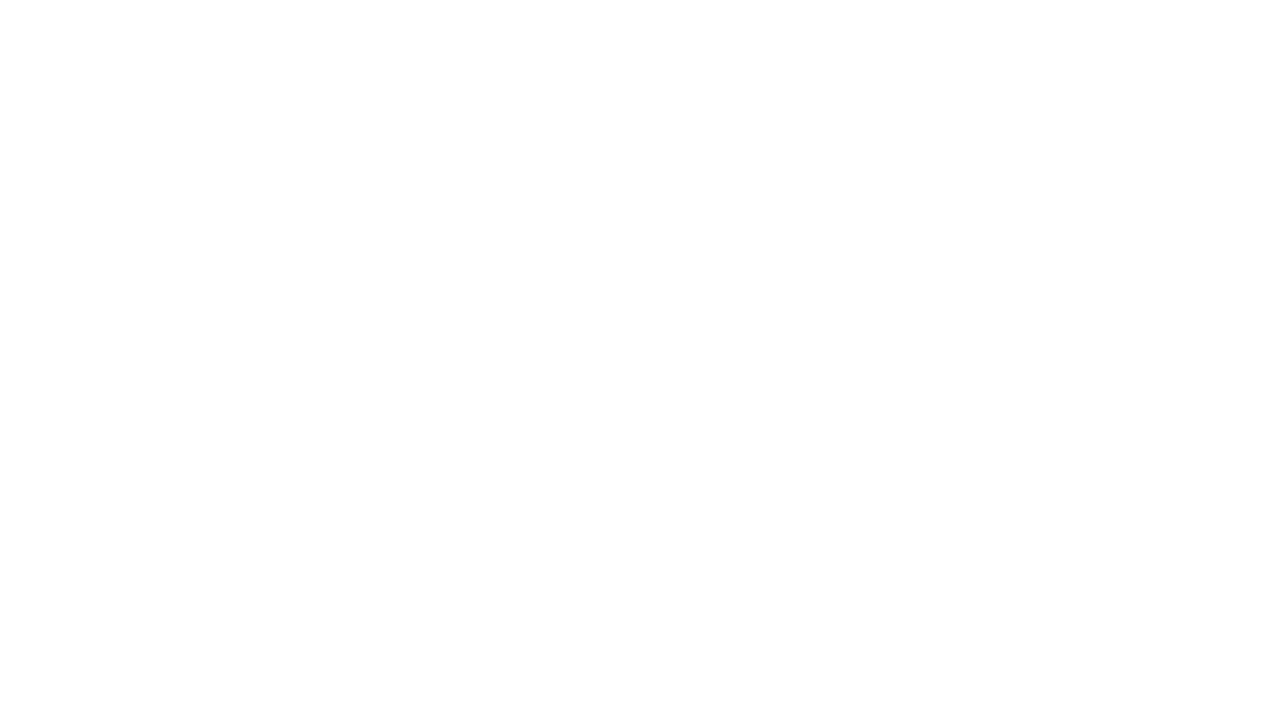
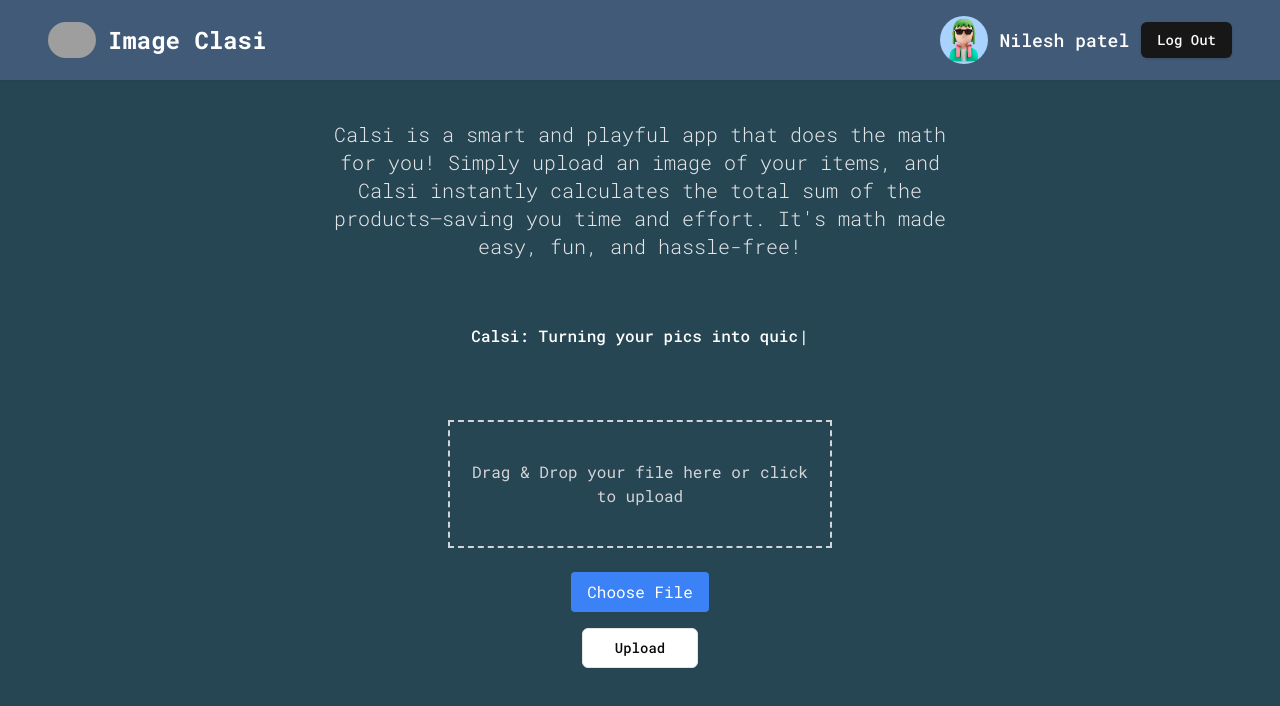
Before and after one commit to Nilesh1901/Image-Calsi, a React (Vite) app in the folder client/: page / in a window 1280 px wide. Before the commit this address had no page. Shown: the top 706 px of the page. Built offline with nearby package versions, Linux system fonts and the light colour scheme; grey boxes are pictures that could not be loaded.

Commit message:
completed home page ui

```diff
--- a/client/package.json
+++ b/client/package.json
@@ -20,7 +20,8 @@
     "react-redux": "^9.2.0",
     "react-router": "^7.1.1",
     "tailwind-merge": "^2.6.0",
-    "tailwindcss-animate": "^1.0.7"
+    "tailwindcss-animate": "^1.0.7",
+    "typewriter-effect": "^2.21.0"
   },
   "devDependencies": {
     "@eslint/js": "^9.17.0",
--- a/client/src/App.tsx
+++ b/client/src/App.tsx
@@ -1,10 +1,12 @@
 import { Route, Routes } from "react-router";
 import SignUp from "./pages/SignUp";
 import Login from "./pages/Login";
+import Home from "./pages/Home";
 
 function App() {
   return (
     <Routes>
+      <Route element={<Home />} path="/" />
       <Route element={<Login />} path="/login" />
       <Route element={<SignUp />} path="/signup" />
     </Routes>
--- /dev/null
+++ b/client/src/components/ui/BrandDiscription.tsx
@@ -0,0 +1,33 @@
+import Typewriter from "typewriter-effect";
+
+function BrandDiscription() {
+  return (
+    <div className=" w-full text-center flex flex-col items-center gap-16 justify-center mt-10 text-white">
+      <p className="text-xl text-zinc-200 text-center font-light w-1/2 ">
+        Calsi is a smart and playful app that does the math for you! Simply
+        upload an image of your items, and Calsi instantly calculates the total
+        sum of the products—saving you time and effort. It's math made easy,
+        fun, and hassle-free!
+      </p>
+      <AutoTypingTagline />
+    </div>
+  );
+}
+
+function AutoTypingTagline() {
+  return (
+    <div className="text- font-medium text-center">
+      <Typewriter
+        options={{
+          strings: [
+            "Calsi: Turning your pics into quick math tricks—because numbers love selfies too!",
+          ],
+          autoStart: true,
+          loop: true,
+        }}
+      />
+    </div>
+  );
+}
+
+export default BrandDiscription;
--- /dev/null
+++ b/client/src/components/ui/UploadSection.tsx
@@ -0,0 +1,71 @@
+import { Button } from "@/components/ui/button";
+import { useState } from "react";
+
+function UploadSection() {
+  const [file, setFile] = useState<File | null>(null);
+  const [dragging, setDragging] = useState(false);
+  console.log(file);
+
+  const handleDragOver = (e: React.DragEvent<HTMLDivElement>) => {
+    e.preventDefault();
+    setDragging(true);
+  };
+
+  const handleDragLeave = () => {
+    setDragging(false);
+  };
+
+  const handleDrop = (e: React.DragEvent<HTMLDivElement>) => {
+    e.preventDefault();
+    setDragging(false);
+    const droppedFile = e.dataTransfer.files[0];
+    if (droppedFile) {
+      setFile(droppedFile);
+    }
+  };
+
+  const handleFileChange = (e: React.ChangeEvent<HTMLInputElement>) => {
+    const selectedFile = e.target.files?.[0];
+    if (selectedFile) {
+      setFile(selectedFile);
+    }
+  };
+  return (
+    <div className=" mt-12">
+      <div className="flex flex-col items-center justify-center p-6">
+        <div
+          onDragOver={handleDragOver}
+          onDragLeave={handleDragLeave}
+          onDrop={handleDrop}
+          className={`w-96 mb-4 p-4 h-32 border-2 border-dashed ${
+            dragging ? "border-blue-500 bg-blue-50" : "border-gray-300"
+          } flex items-center justify-center text-zinc-300`}
+        >
+          {file ? (
+            <p>{file.name}</p>
+          ) : (
+            <p>Drag & Drop your file here or click to upload</p>
+          )}
+        </div>
+        <input
+          type="file"
+          onChange={handleFileChange}
+          className="mt-4"
+          style={{ display: "none" }}
+          id="fileInput"
+        />
+        <label
+          htmlFor="fileInput"
+          className="mt-2 mb-4 px-4 py-2 bg-blue-500 text-white rounded cursor-pointer"
+        >
+          Choose File
+        </label>
+        <Button variant={"outline"} size={"lg"}>
+          Upload
+        </Button>
+      </div>
+    </div>
+  );
+}
+
+export default UploadSection;
--- a/client/src/components/ui/button.tsx
+++ b/client/src/components/ui/button.tsx
@@ -1,8 +1,8 @@
-import * as React from "react"
-import { Slot } from "@radix-ui/react-slot"
-import { cva, type VariantProps } from "class-variance-authority"
+import * as React from "react";
+import { Slot } from "@radix-ui/react-slot";
+import { cva, type VariantProps } from "class-variance-authority";
 
-import { cn } from "@/lib/utils"
+import { cn } from "@/lib/utils";
 
 const buttonVariants = cva(
   "inline-flex items-center justify-center gap-2 whitespace-nowrap rounded-md text-sm font-medium transition-colors focus-visible:outline-none focus-visible:ring-1 focus-visible:ring-ring disabled:pointer-events-none disabled:opacity-50 [&_svg]:pointer-events-none [&_svg]:size-4 [&_svg]:shrink-0",
@@ -19,6 +19,8 @@ const buttonVariants = cva(
           "bg-secondary text-secondary-foreground shadow-sm hover:bg-secondary/80",
         ghost: "hover:bg-accent hover:text-accent-foreground",
         link: "text-primary underline-offset-4 hover:underline",
+        primary:
+          "bg-blue-600 text-white hover:bg-blue-700 hover:text-white-foreground",
       },
       size: {
         default: "h-9 px-4 py-2",
@@ -32,26 +34,26 @@ const buttonVariants = cva(
       size: "default",
     },
   }
-)
+);
 
 export interface ButtonProps
   extends React.ButtonHTMLAttributes<HTMLButtonElement>,
     VariantProps<typeof buttonVariants> {
-  asChild?: boolean
+  asChild?: boolean;
 }
 
 const Button = React.forwardRef<HTMLButtonElement, ButtonProps>(
   ({ className, variant, size, asChild = false, ...props }, ref) => {
-    const Comp = asChild ? Slot : "button"
+    const Comp = asChild ? Slot : "button";
     return (
       <Comp
         className={cn(buttonVariants({ variant, size, className }))}
         ref={ref}
         {...props}
       />
-    )
+    );
   }
-)
-Button.displayName = "Button"
+);
+Button.displayName = "Button";
 
-export { Button, buttonVariants }
+export { Button, buttonVariants };
--- /dev/null
+++ b/client/src/pages/Home.tsx
@@ -0,0 +1,15 @@
+import Header from "@/components/ui/Header";
+import BrandDiscription from "@/components/ui/BrandDiscription";
+import UploadSection from "@/components/ui/UploadSection";
+
+function Home() {
+  return (
+    <div className="bg-[#264653] h-screen w-full text-center">
+      <Header />
+      <BrandDiscription />
+      <UploadSection />
+    </div>
+  );
+}
+
+export default Home;
--- a/client/src/pages/Login.tsx
+++ b/client/src/pages/Login.tsx
@@ -15,7 +15,7 @@ function Login() {
   }
 
   return (
-    <div className="h-screen w-full bg-[#d7c9bc]">
+    <div className="h-screen w-full bg-custom-beige">
       <div className="p-5 h-full flex items-center justify-center">
         <div className="flex lg:flex-row lg:h-[22rem] bg-white flex-col rounded-md shadow-lg">
           <img className="object-cover rounded-md" src={logo} alt="" />
--- a/client/tailwind.config.js
+++ b/client/tailwind.config.js
@@ -5,53 +5,54 @@ export default {
   theme: {
     extend: {
       borderRadius: {
-  			lg: 'var(--radius)',
-  			md: 'calc(var(--radius) - 2px)',
-  			sm: 'calc(var(--radius) - 4px)'
+        lg: "var(--radius)",
+        md: "calc(var(--radius) - 2px)",
+        sm: "calc(var(--radius) - 4px)",
       },
       colors: {
-  			background: 'hsl(var(--background))',
-  			foreground: 'hsl(var(--foreground))',
+        background: "hsl(var(--background))",
+        foreground: "hsl(var(--foreground))",
+        "custom-beige": "#d7c9bc",
         card: {
-  				DEFAULT: 'hsl(var(--card))',
-  				foreground: 'hsl(var(--card-foreground))'
+          DEFAULT: "hsl(var(--card))",
+          foreground: "hsl(var(--card-foreground))",
         },
         popover: {
-  				DEFAULT: 'hsl(var(--popover))',
-  				foreground: 'hsl(var(--popover-foreground))'
+          DEFAULT: "hsl(var(--popover))",
+          foreground: "hsl(var(--popover-foreground))",
         },
         primary: {
-  				DEFAULT: 'hsl(var(--primary))',
-  				foreground: 'hsl(var(--primary-foreground))'
+          DEFAULT: "hsl(var(--primary))",
+          foreground: "hsl(var(--primary-foreground))",
         },
         secondary: {
-  				DEFAULT: 'hsl(var(--secondary))',
-  				foreground: 'hsl(var(--secondary-foreground))'
+          DEFAULT: "hsl(var(--secondary))",
+          foreground: "hsl(var(--secondary-foreground))",
         },
         muted: {
-  				DEFAULT: 'hsl(var(--muted))',
-  				foreground: 'hsl(var(--muted-foreground))'
+          DEFAULT: "hsl(var(--muted))",
+          foreground: "hsl(var(--muted-foreground))",
         },
         accent: {
-  				DEFAULT: 'hsl(var(--accent))',
-  				foreground: 'hsl(var(--accent-foreground))'
+          DEFAULT: "hsl(var(--accent))",
+          foreground: "hsl(var(--accent-foreground))",
         },
         destructive: {
-  				DEFAULT: 'hsl(var(--destructive))',
-  				foreground: 'hsl(var(--destructive-foreground))'
+          DEFAULT: "hsl(var(--destructive))",
+          foreground: "hsl(var(--destructive-foreground))",
         },
-  			border: 'hsl(var(--border))',
-  			input: 'hsl(var(--input))',
-  			ring: 'hsl(var(--ring))',
+        border: "hsl(var(--border))",
+        input: "hsl(var(--input))",
+        ring: "hsl(var(--ring))",
         chart: {
-  				'1': 'hsl(var(--chart-1))',
-  				'2': 'hsl(var(--chart-2))',
-  				'3': 'hsl(var(--chart-3))',
-  				'4': 'hsl(var(--chart-4))',
-  				'5': 'hsl(var(--chart-5))'
-  			}
-  		}
-  	}
+          1: "hsl(var(--chart-1))",
+          2: "hsl(var(--chart-2))",
+          3: "hsl(var(--chart-3))",
+          4: "hsl(var(--chart-4))",
+          5: "hsl(var(--chart-5))",
+        },
+      },
+    },
   },
   plugins: [require("tailwindcss-animate")],
 };
```
Also changed, not shown: client/src/assets/default_profile_icon.jpg (added), 1 other file (tests, documents, lock files or other folders). Lines whose indentation alone changed are shown as unchanged.
